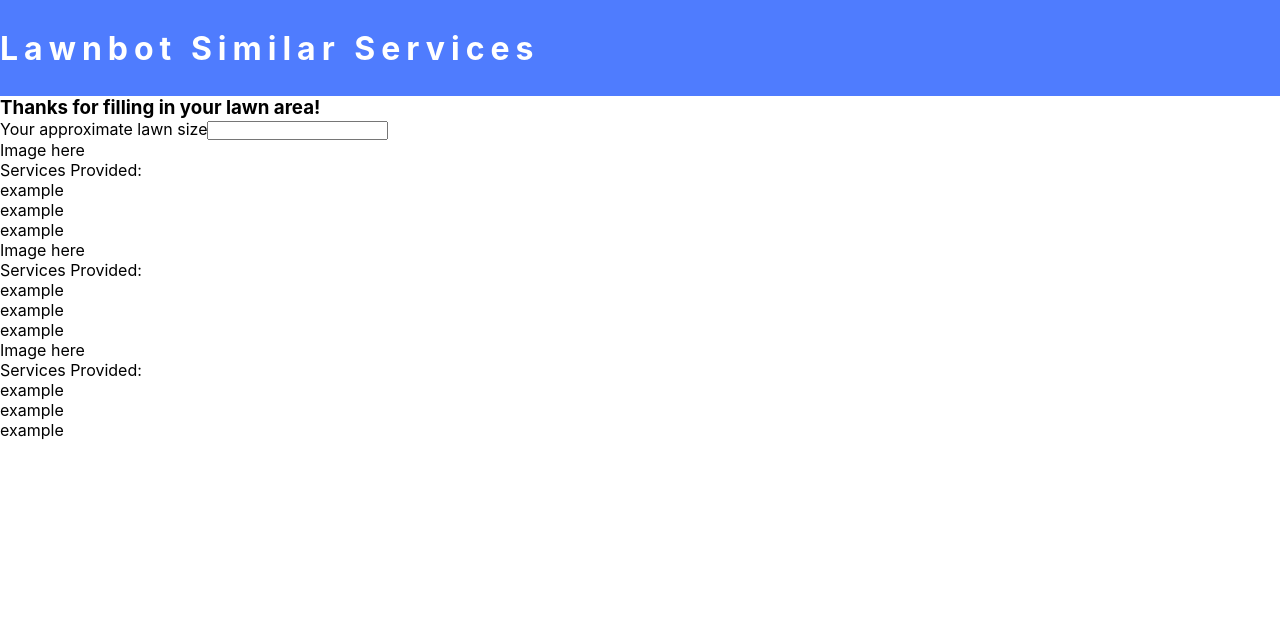
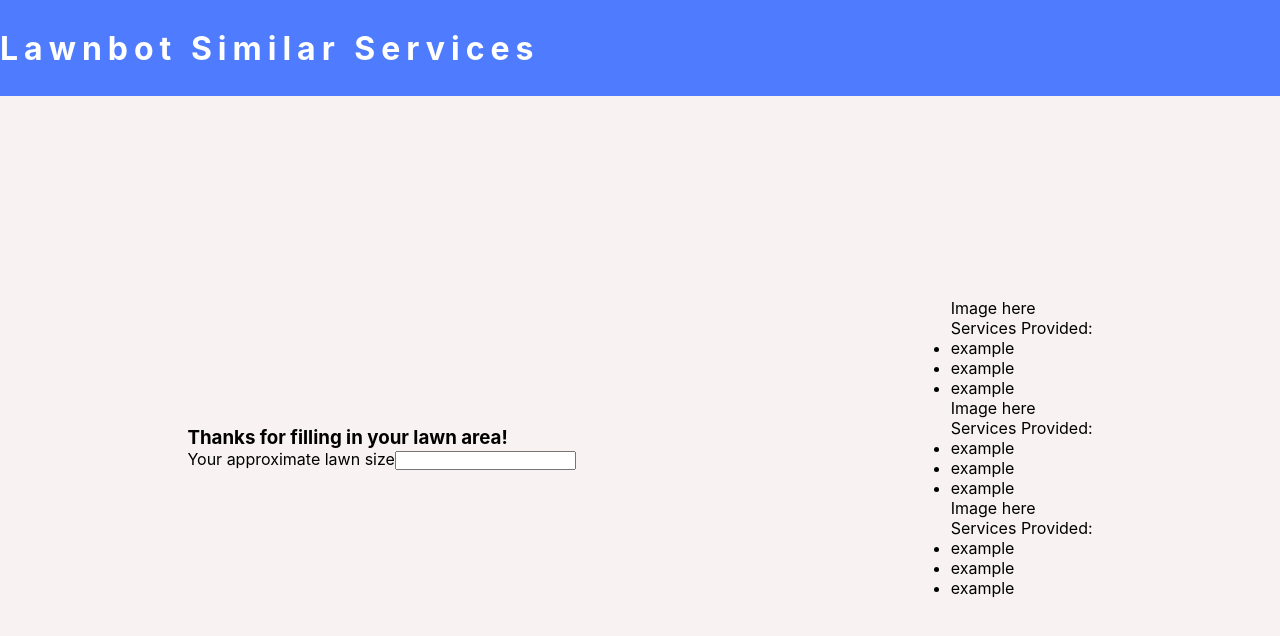
Before and after one commit to benjamin-firth/lawnbot, a React (Create React App) app: page / in a window 1280 px wide. Shown: the top 636 px of the page. Built offline with nearby package versions, Linux system fonts and the light colour scheme.

Commit message:
Add basic styling to app

```diff
--- a/src/components/App/App.js
+++ b/src/components/App/App.js
@@ -8,10 +8,10 @@
   return (
     <StyledMain>
       <Navbar />
-      <section>
+      <StyledLower>
         <WelcomeForm />
         <LawnPreviewContainer />
-      </section>
+      </StyledLower>
     </StyledMain>
   );
 };
@@ -25,4 +25,12 @@
   height: 100vh;
 `;
 
+const StyledLower = styled.section`
+  align-items: center;
+  background-color: #F8F2F2;
+  display: flex;
+  height: 88vh;
+  justify-content: space-around;
+`;
+
 export default App;
```
